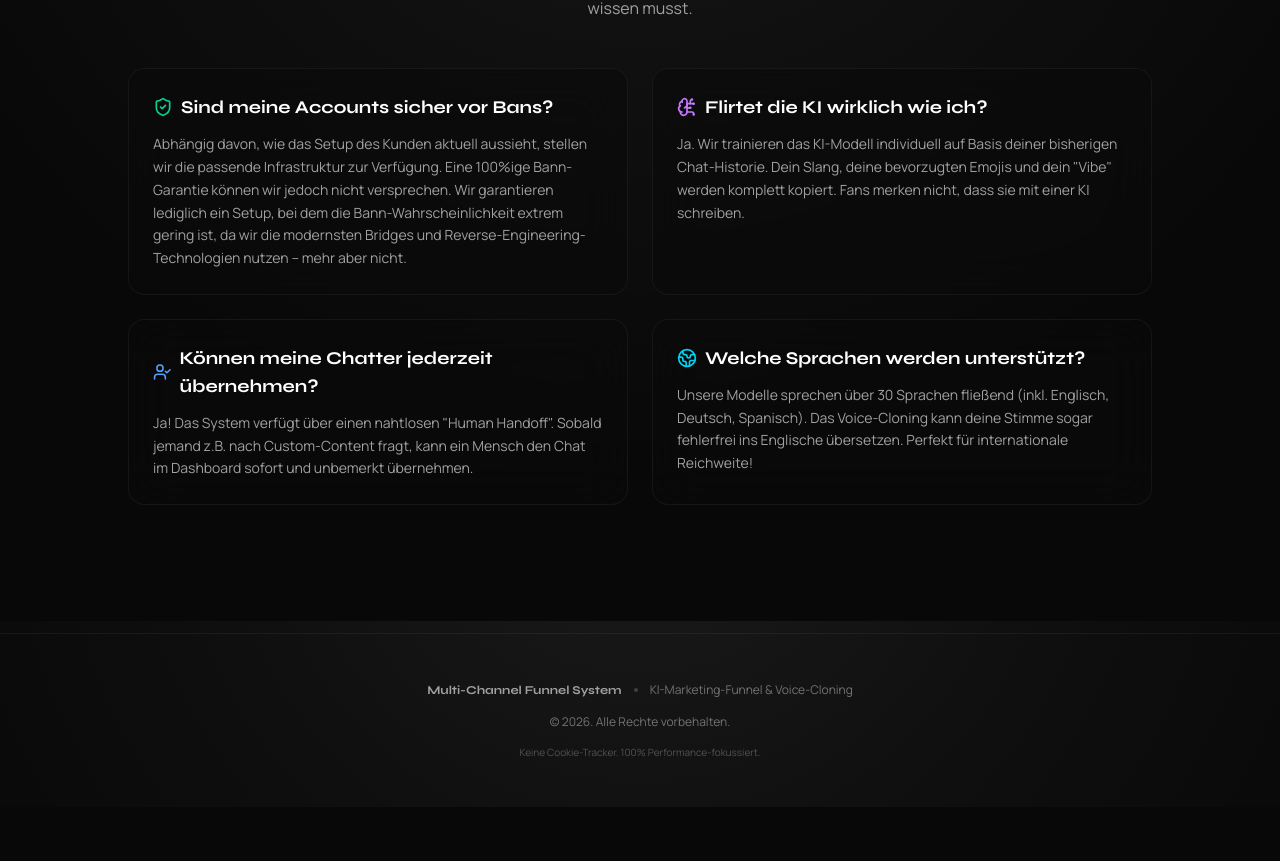
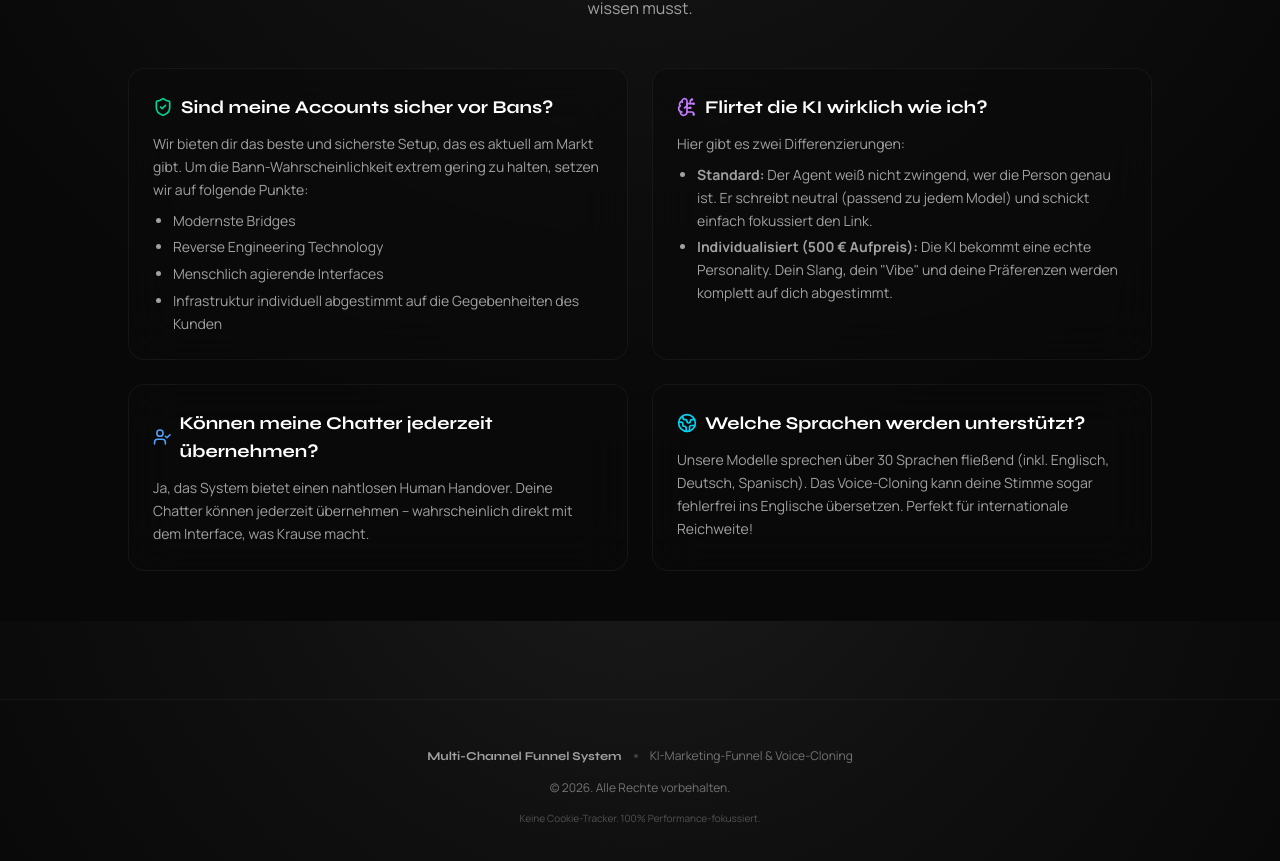
Before and after one commit to Jonaspwittmann/Marketing-Multi-Channel-Funnel, a React (Vite) app: page / in a window 1280 px wide. Shown: the part 4979-5840 px from the top of the page. Before the commit the page ends 5786 px from the top, so only its background shows below. Built offline with nearby package versions, Linux system fonts and the light colour scheme.

Commit message:
Update FAQs 1, 2 and 3 based on user wording

```diff
--- a/src/App.tsx
+++ b/src/App.tsx
@@ -1451,9 +1451,15 @@ export default function App() {
                 <ShieldCheck className="h-5 w-5 text-emerald-400" />
                 Sind meine Accounts sicher vor Bans?
               </h4>
-              <p className="text-neutral-400 font-manrope text-sm leading-relaxed">
-                Abhängig davon, wie das Setup des Kunden aktuell aussieht, stellen wir die passende Infrastruktur zur Verfügung. Eine 100%ige Bann-Garantie können wir jedoch nicht versprechen. Wir garantieren lediglich ein Setup, bei dem die Bann-Wahrscheinlichkeit extrem gering ist, da wir die modernsten Bridges und Reverse-Engineering-Technologien nutzen – mehr aber nicht.
-              </p>
+              <div className="text-neutral-400 font-manrope text-sm leading-relaxed space-y-2">
+                <p>Wir bieten dir das beste und sicherste Setup, das es aktuell am Markt gibt. Um die Bann-Wahrscheinlichkeit extrem gering zu halten, setzen wir auf folgende Punkte:</p>
+                <ul className="list-disc pl-5 space-y-1">
+                  <li>Modernste Bridges</li>
+                  <li>Reverse Engineering Technology</li>
+                  <li>Menschlich agierende Interfaces</li>
+                  <li>Infrastruktur individuell abgestimmt auf die Gegebenheiten des Kunden</li>
+                </ul>
+              </div>
             </div>
 
             {/* FAQ 2 */}
@@ -1462,9 +1468,13 @@ export default function App() {
                 <BrainCircuit className="h-5 w-5 text-purple-400" />
                 Flirtet die KI wirklich wie ich?
               </h4>
-              <p className="text-neutral-400 font-manrope text-sm leading-relaxed">
-                Ja. Wir trainieren das KI-Modell individuell auf Basis deiner bisherigen Chat-Historie. Dein Slang, deine bevorzugten Emojis und dein "Vibe" werden komplett kopiert. Fans merken nicht, dass sie mit einer KI schreiben.
-              </p>
+              <div className="text-neutral-400 font-manrope text-sm leading-relaxed space-y-2">
+                <p>Hier gibt es zwei Differenzierungen:</p>
+                <ul className="list-disc pl-5 space-y-1">
+                  <li><strong>Standard:</strong> Der Agent weiß nicht zwingend, wer die Person genau ist. Er schreibt neutral (passend zu jedem Model) und schickt einfach fokussiert den Link.</li>
+                  <li><strong>Individualisiert (500 € Aufpreis):</strong> Die KI bekommt eine echte Personality. Dein Slang, dein "Vibe" und deine Präferenzen werden komplett auf dich abgestimmt.</li>
+                </ul>
+              </div>
             </div>
 
             {/* FAQ 3 */}
@@ -1474,7 +1484,7 @@ export default function App() {
                 Können meine Chatter jederzeit übernehmen?
               </h4>
               <p className="text-neutral-400 font-manrope text-sm leading-relaxed">
-                Ja! Das System verfügt über einen nahtlosen "Human Handoff". Sobald jemand z.B. nach Custom-Content fragt, kann ein Mensch den Chat im Dashboard sofort und unbemerkt übernehmen.
+                Ja, das System bietet einen nahtlosen Human Handover. Deine Chatter können jederzeit übernehmen – wahrscheinlich direkt mit dem Interface, was Krause macht.
               </p>
             </div>
 
```
